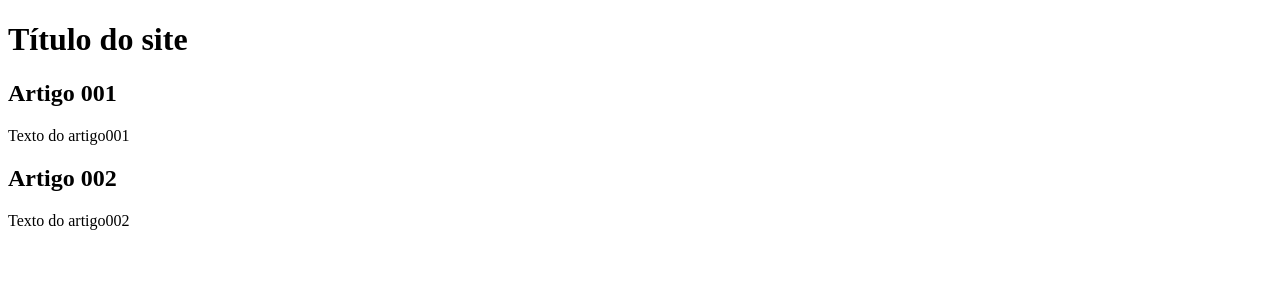
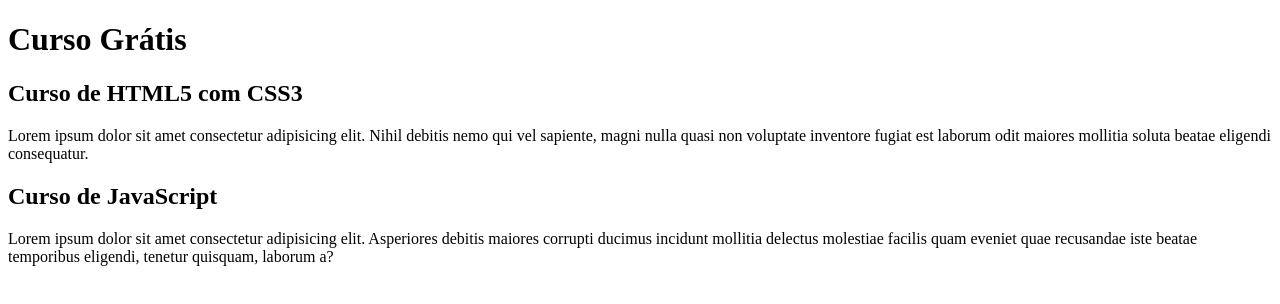
Before and after one commit to Coutinho06/projeto-site, a plain HTML site: page index.html in a window 1280 px wide. Drawn offline with Linux system fonts and the light colour scheme.

Commit message:
comecei a escrever o conteudo

```diff
--- a/index.html
+++ b/index.html
@@ -9,15 +9,15 @@
 <body>
   <main>
       <header>
-        <h1>Título do site</h1>
+        <h1>Curso Grátis</h1>
       </header>
       <article>
-        <h2>Artigo 001</h2>
-        <p>Texto do artigo001</p>
+        <h2>Curso de HTML5 com CSS3</h2>
+        <p>Lorem ipsum dolor sit amet consectetur adipisicing elit. Nihil debitis nemo qui vel sapiente, magni nulla quasi non voluptate inventore fugiat est laborum odit maiores mollitia soluta beatae eligendi consequatur.</p>
       </article>
       <article>
-        <h2>Artigo 002</h2>
-        <p>Texto do artigo002</p>
+        <h2>Curso de JavaScript</h2>
+        <p>Lorem ipsum dolor sit amet consectetur adipisicing elit. Asperiores debitis maiores corrupti ducimus incidunt mollitia delectus molestiae facilis quam eveniet quae recusandae iste beatae temporibus eligendi, tenetur quisquam, laborum a?</p>
       </article>
   </main>
 </body>
```
